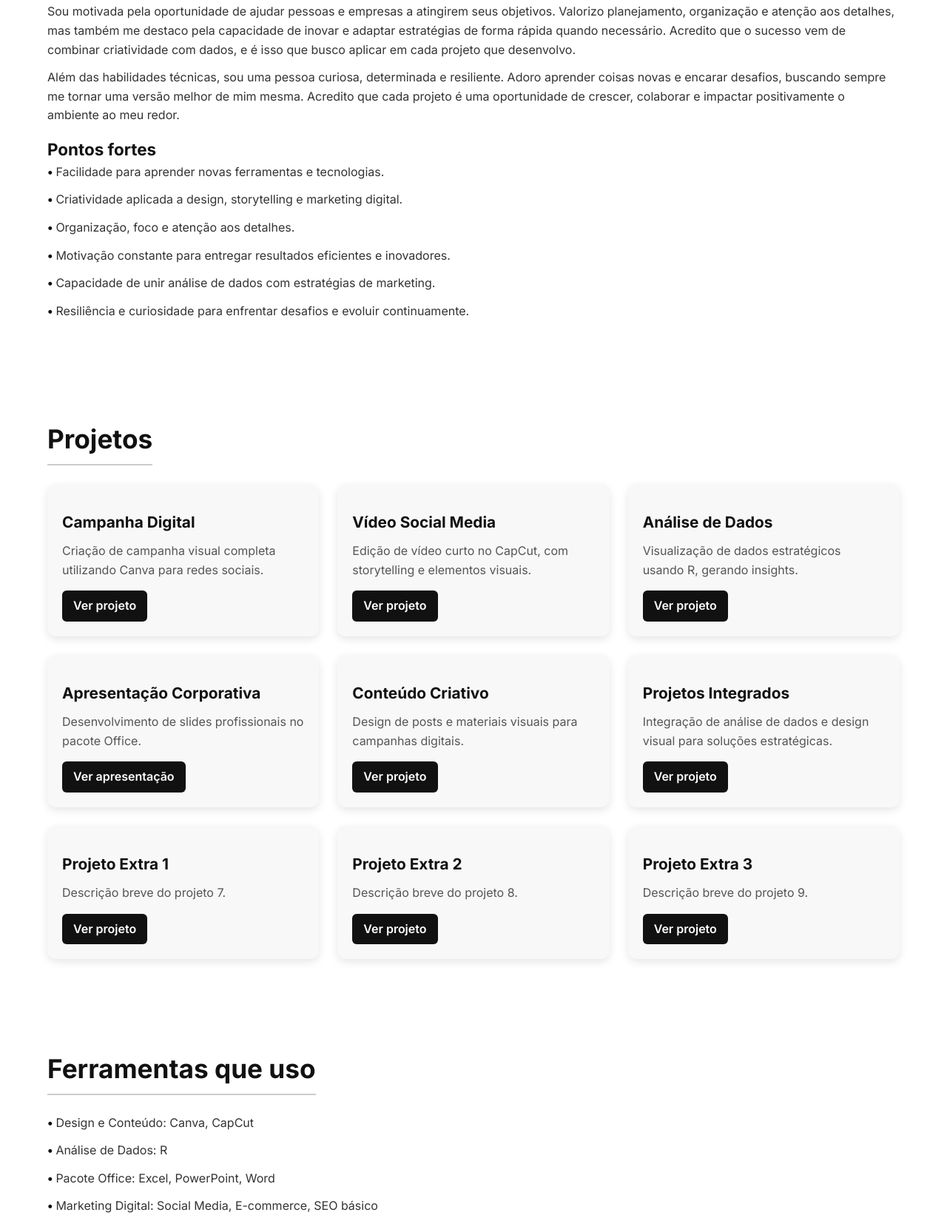
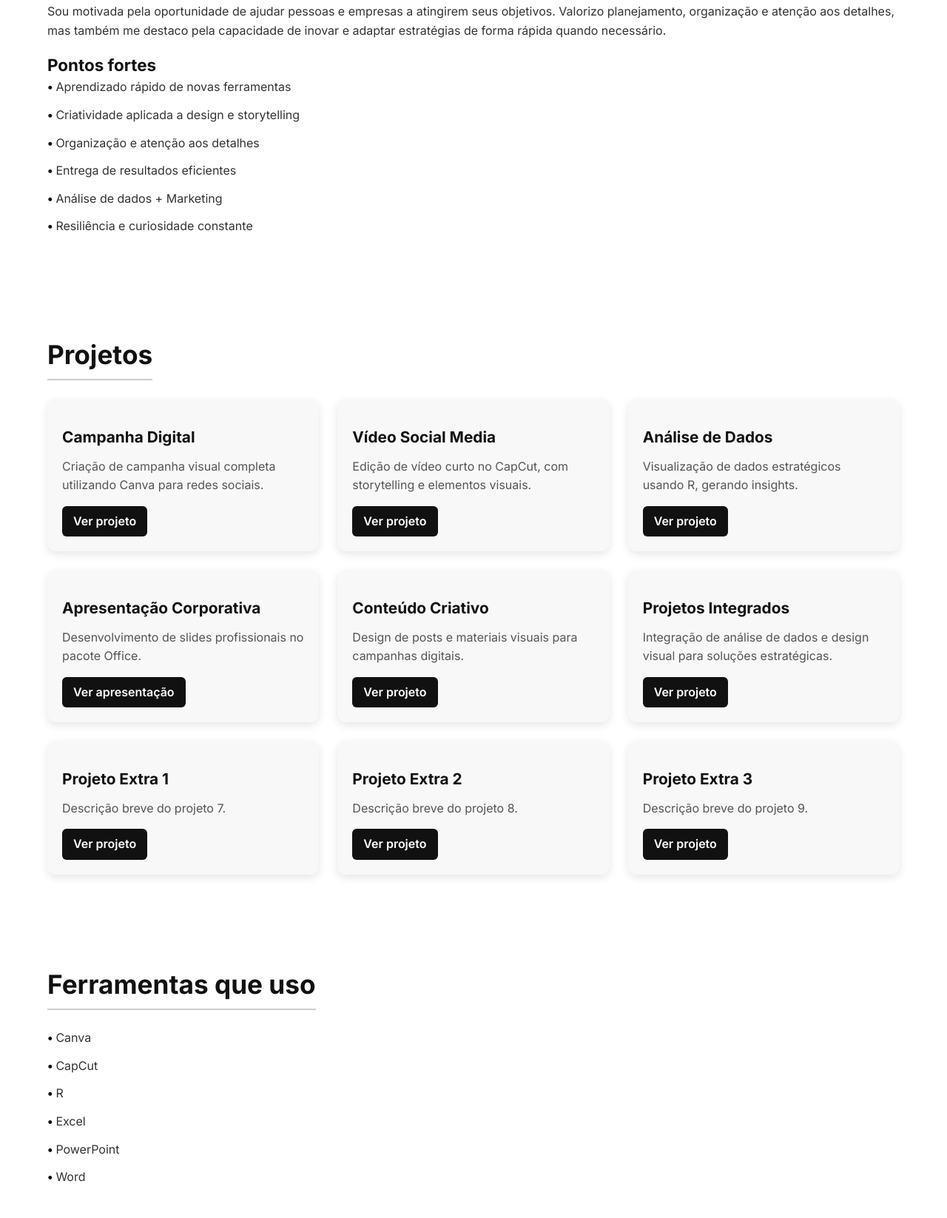
Before and after one commit to GabriellaBasileJoyce/Gabriella-Porf-lio, a plain HTML site: page index.html in a window 1280 px wide. Shown: the part 689-2335 px from the top of the page at 74% size. Drawn offline with Linux system fonts and the light colour scheme.

Commit message:
Update index.html

```diff
--- a/index.html
+++ b/index.html
@@ -4,7 +4,6 @@
   <meta charset="UTF-8">
   <meta name="viewport" content="width=device-width, initial-scale=1.0">
   <title>Portfólio Gabriella</title>
-  <!-- Fonte moderna -->
   <link href="https://fonts.googleapis.com/css2?family=Inter:wght@400;600;700&display=swap" rel="stylesheet">
   <link rel="stylesheet" href="style.css">
 </head>
@@ -18,27 +17,33 @@
   </header>
 
   <!-- Sobre mim -->
-  <section id="sobre" class="container">
+  <section id="sobre" class="container section-white">
     <h2>Sobre mim</h2>
     <p>Sou Gabriella, estudante de Marketing Digital e Data Science, apaixonada por transformar ideias em projetos visuais e estratégicos. Adoro unir <strong>criatividade, design e análise de dados</strong> para criar soluções que gerem impacto real. Meu foco é aprender continuamente, explorar novas ferramentas e entregar resultados de alta qualidade.</p>
 
-    <p>Sou motivada pela oportunidade de ajudar pessoas e empresas a atingirem seus objetivos. Valorizo planejamento, organização e atenção aos detalhes, mas também me destaco pela capacidade de inovar e adaptar estratégias de forma rápida quando necessário. Acredito que o sucesso vem de combinar criatividade com dados, e é isso que busco aplicar em cada projeto que desenvolvo.</p>
-
-    <p>Além das habilidades técnicas, sou uma pessoa curiosa, determinada e resiliente. Adoro aprender coisas novas e encarar desafios, buscando sempre me tornar uma versão melhor de mim mesma. Acredito que cada projeto é uma oportunidade de crescer, colaborar e impactar positivamente o ambiente ao meu redor.</p>
+    <p>Sou motivada pela oportunidade de ajudar pessoas e empresas a atingirem seus objetivos. Valorizo planejamento, organização e atenção aos detalhes, mas também me destaco pela capacidade de inovar e adaptar estratégias de forma rápida quando necessário.</p>
 
     <h3>Pontos fortes</h3>
-    <ul>
-      <li>Facilidade para aprender novas ferramentas e tecnologias.</li>
-      <li>Criatividade aplicada a design, storytelling e marketing digital.</li>
-      <li>Organização, foco e atenção aos detalhes.</li>
-      <li>Motivação constante para entregar resultados eficientes e inovadores.</li>
-      <li>Capacidade de unir análise de dados com estratégias de marketing.</li>
-      <li>Resiliência e curiosidade para enfrentar desafios e evoluir continuamente.</li>
-    </ul>
+    <div class="grid-colunas">
+      <div class="coluna">
+        <ul>
+          <li>Aprendizado rápido de novas ferramentas</li>
+          <li>Criatividade aplicada a design e storytelling</li>
+          <li>Organização e atenção aos detalhes</li>
+        </ul>
+      </div>
+      <div class="coluna">
+        <ul>
+          <li>Entrega de resultados eficientes</li>
+          <li>Análise de dados + Marketing</li>
+          <li>Resiliência e curiosidade constante</li>
+        </ul>
+      </div>
+    </div>
   </section>
 
   <!-- Projetos -->
-  <section id="projetos" class="container">
+  <section id="projetos" class="container section-gray">
     <h2>Projetos</h2>
     <div class="grid-projetos">
       <div class="card-projeto">
@@ -90,18 +95,28 @@
   </section>
 
   <!-- Ferramentas -->
-  <section id="ferramentas" class="container">
+  <section id="ferramentas" class="container section-white">
     <h2>Ferramentas que uso</h2>
-    <ul>
-      <li>Design e Conteúdo: Canva, CapCut</li>
-      <li>Análise de Dados: R</li>
-      <li>Pacote Office: Excel, PowerPoint, Word</li>
-      <li>Marketing Digital: Social Media, E-commerce, SEO básico</li>
-    </ul>
+    <div class="grid-colunas">
+      <div class="coluna">
+        <ul>
+          <li>Canva</li>
+          <li>CapCut</li>
+          <li>R</li>
+        </ul>
+      </div>
+      <div class="coluna">
+        <ul>
+          <li>Excel</li>
+          <li>PowerPoint</li>
+          <li>Word</li>
+        </ul>
+      </div>
+    </div>
   </section>
 
   <!-- Contato -->
-  <section id="contato" class="container">
+  <section id="contato" class="container section-gray">
     <h2>Contato</h2>
     <p>Email: <a href="mailto:seuemail@gmail.com">seuemail@gmail.com</a></p>
     <p>LinkedIn: <a href="https://linkedin.com/in/seulinkedin">linkedin.com/in/seulinkedin</a></p>
```
